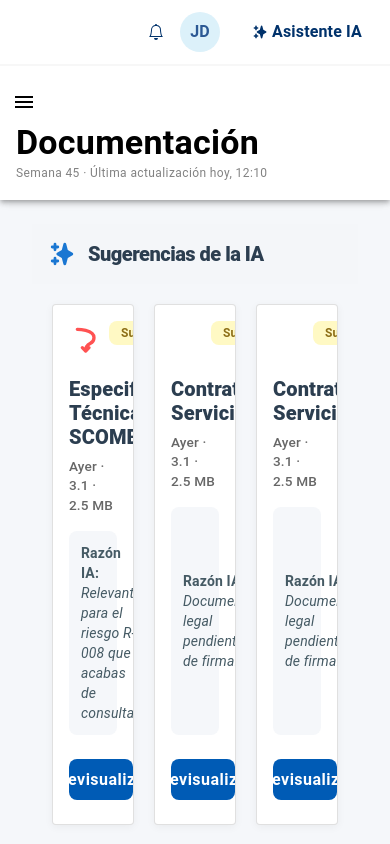
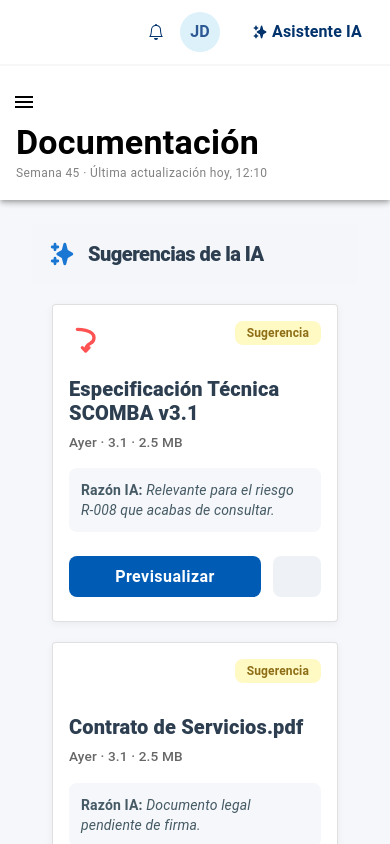
Before and after one commit to superkikin2/vigia, a React (Vite) app: page /documentacion in a window 390 px wide. Shown: the top 844 px of the page. Built offline with nearby package versions, Linux system fonts and the light colour scheme; some icons are missing.

Commit message:
fix: fix suggest card in documentation page

```diff
--- a/src/styles/SuggestIA.css
+++ b/src/styles/SuggestIA.css
@@ -10,3 +10,13 @@
     flex: 1;
     min-width: 0;
 }
+
+@media (max-width: 900px) {
+    .suggest-card-list {
+        flex-direction: column;
+    }
+
+    .suggest-card-document {
+        width: 100%;
+    }
+}
```
